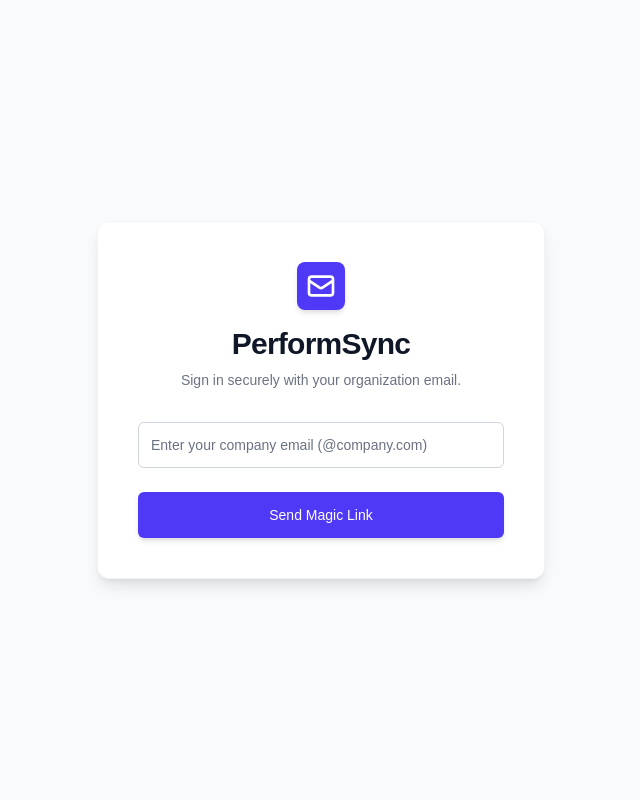
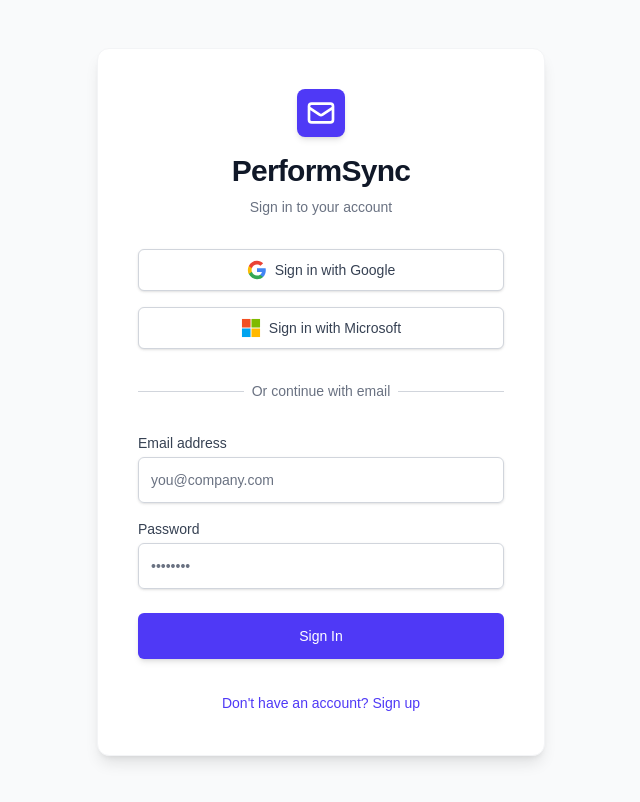
Before and after one commit to srohithadithya/PerformSync, a Next.js app: page /login in a window 1280 px wide. Shown: the whole page, without its empty margins (319-959 px from the left). Built offline with nearby package versions, Linux system fonts and the light colour scheme; no server answers.

Commit message:
Feat: Complete Hybrid Auth and Global Header Navigation

```diff
--- a/src/app/layout.tsx
+++ b/src/app/layout.tsx
@@ -18,6 +18,8 @@ export const metadata: Metadata = {
   description: "Enterprise-grade Employee Self-Evaluation and Performance Management system.",
 };
 
+import Header from "@/components/Header";
+
 export default function RootLayout({ children }: { children: React.ReactNode }) {
   return (
     <html
@@ -26,6 +28,7 @@ export default function RootLayout({ children }: { children: React.ReactNode })
     >
       <body className="min-h-full flex flex-col">
         <Toaster position="top-right" />
+        <Header />
         {children}
       </body>
     </html>
--- a/src/app/login/page.tsx
+++ b/src/app/login/page.tsx
@@ -1,16 +1,19 @@
 "use client";
 
-import { useState, useEffect } from "react";
+import { useState, useEffect, Suspense } from "react";
 import { useRouter, useSearchParams } from "next/navigation";
 import { createClient } from "@/utils/supabase/client";
-import { Suspense } from 'react';
 
 function LoginFormComponent() {
   const [email, setEmail] = useState("");
+  const [password, setPassword] = useState("");
+  const [isSignUp, setIsSignUp] = useState(false);
   const [loading, setLoading] = useState(false);
   const [message, setMessage] = useState<{ type: 'success' | 'error', text: string } | null>(null);
+
   const supabase = createClient();
   const searchParams = useSearchParams();
+  const router = useRouter();
 
   useEffect(() => {
     const errorParam = searchParams.get('error');
@@ -19,32 +22,48 @@ function LoginFormComponent() {
     }
   }, [searchParams]);
 
-  const handleLogin = async (e: React.FormEvent) => {
+  const handleEmailAuth = async (e: React.FormEvent) => {
     e.preventDefault();
     setLoading(true);
     setMessage(null);
 
     try {
-      const { error } = await supabase.auth.signInWithOtp({
+      if (isSignUp) {
+        const { error } = await supabase.auth.signUp({
           email,
+          password,
           options: {
             emailRedirectTo: `${window.location.origin}/auth/callback`,
           },
         });
-
-      if (error) {
-        setMessage({ type: 'error', text: error.message });
+        if (error) throw error;
+        setMessage({ type: 'success', text: "Account created! Check your email to verify if required, or simply try logging in." });
       } else {
-        setMessage({ type: 'success', text: "Check your email for the magic link!" });
+        const { error } = await supabase.auth.signInWithPassword({
+          email,
+          password,
+        });
+        if (error) throw error;
+        router.push('/auth/role-check');
       }
-    } catch (err: unknown) {
-      if (err instanceof Error) {
+    } catch (err: any) {
       setMessage({ type: 'error', text: err.message || "An unexpected error occurred." });
-      } else {
-        setMessage({ type: 'error', text: "An unexpected error occurred." });
-      }
     } finally {
       setLoading(false);
+    }
+  };
+
+  const handleOAuthLogin = async (provider: 'google' | 'azure') => {
+    try {
+      const { error } = await supabase.auth.signInWithOAuth({
+        provider,
+        options: {
+          redirectTo: `${window.location.origin}/auth/callback`,
+        },
+      });
+      if (error) throw error;
+    } catch (err: any) {
+      setMessage({ type: 'error', text: err.message });
     }
   };
 
@@ -60,18 +79,62 @@ function LoginFormComponent() {
             </div>
           </div>
           <h2 className="mt-2 text-center text-3xl font-extrabold text-gray-900 tracking-tight">PerformSync</h2>
-          <p className="mt-2 text-center text-sm text-gray-500">Sign in securely with your organization email.</p>
+          <p className="mt-2 text-center text-sm text-gray-500">
+            {isSignUp ? "Create a new account" : "Sign in to your account"}
+          </p>
         </div>
 
-        <form className="mt-8 space-y-6" onSubmit={handleLogin}>
         {message && (
           <div className={`p-4 rounded-md text-sm ${message.type === 'success' ? 'bg-green-50 text-green-800 border border-green-200' : 'bg-red-50 text-red-800 border border-red-200'}`}>
             {message.text}
           </div>
         )}
 
+        <div className="space-y-4">
+          <button
+            onClick={() => handleOAuthLogin('google')}
+            type="button"
+            className="w-full flex justify-center items-center py-2.5 px-4 border border-gray-300 rounded-md shadow-sm bg-white text-sm font-medium text-gray-700 hover:bg-gray-50 transition-colors"
+          >
+            <svg className="w-5 h-5 mr-2" viewBox="0 0 24 24" xmlns="http://www.w3.org/2000/svg">
+              <path d="M22.56 12.25c0-.78-.07-1.53-.2-2.25H12v4.26h5.92c-.26 1.37-1.04 2.53-2.21 3.31v2.77h3.57c2.08-1.92 3.28-4.74 3.28-8.09z" fill="#4285F4"/>
+              <path d="M12 23c2.97 0 5.46-.98 7.28-2.66l-3.57-2.77c-.98.66-2.23 1.06-3.71 1.06-2.86 0-5.29-1.93-6.16-4.53H2.18v2.84C3.99 20.53 7.7 23 12 23z" fill="#34A853"/>
+              <path d="M5.84 14.09c-.22-.66-.35-1.36-.35-2.09s.13-1.43.35-2.09V7.07H2.18C1.43 8.55 1 10.22 1 12s.43 3.45 1.18 4.93l2.85-2.22.81-.62z" fill="#FBBC05"/>
+              <path d="M12 5.38c1.62 0 3.06.56 4.21 1.64l3.15-3.15C17.45 2.09 14.97 1 12 1 7.7 1 3.99 3.47 2.18 7.07l3.66 2.84c.87-2.6 3.3-4.53 6.16-4.53z" fill="#EA4335"/>
+            </svg>
+            Sign in with Google
+          </button>
+
+          <button
+            onClick={() => handleOAuthLogin('azure')}
+            type="button"
+            className="w-full flex justify-center items-center py-2.5 px-4 border border-gray-300 rounded-md shadow-sm bg-white text-sm font-medium text-gray-700 hover:bg-gray-50 transition-colors"
+          >
+            <svg className="w-5 h-5 mr-2" viewBox="0 0 21 21" xmlns="http://www.w3.org/2000/svg">
+              <path fill="#f25022" d="M1 1h9v9H1z"/>
+              <path fill="#00a4ef" d="M1 11h9v9H1z"/>
+              <path fill="#7fba00" d="M11 1h9v9h-9z"/>
+              <path fill="#ffb900" d="M11 11h9v9h-9z"/>
+            </svg>
+            Sign in with Microsoft
+          </button>
+        </div>
+
+        <div className="mt-6">
+          <div className="relative">
+            <div className="absolute inset-0 flex items-center">
+              <div className="w-full border-t border-gray-300" />
+            </div>
+            <div className="relative flex justify-center text-sm">
+              <span className="px-2 bg-white text-gray-500">Or continue with email</span>
+            </div>
+          </div>
+        </div>
+
+        <form className="mt-6 space-y-6" onSubmit={handleEmailAuth}>
+          <div className="space-y-4">
             <div>
-            <label htmlFor="email-address" className="sr-only">Email address</label>
+              <label htmlFor="email-address" className="block text-sm font-medium text-gray-700 mb-1">Email address</label>
               <input
                 id="email-address"
                 name="email"
@@ -80,9 +143,25 @@ function LoginFormComponent() {
                 required
                 value={email}
                 onChange={(e) => setEmail(e.target.value)}
-              className="appearance-none rounded-md relative block w-full px-3 py-3 border border-gray-300 placeholder-gray-500 text-gray-900 focus:outline-none focus:ring-indigo-500 focus:border-indigo-500 focus:z-10 sm:text-sm"
-              placeholder="Enter your company email (@company.com)"
+                className="appearance-none rounded-md relative block w-full px-3 py-3 border border-gray-300 placeholder-gray-500 text-gray-900 focus:outline-none focus:ring-indigo-500 focus:border-indigo-500 sm:text-sm shadow-sm"
+                placeholder="you@company.com"
               />
+            </div>
+
+            <div>
+              <label htmlFor="password" className="block text-sm font-medium text-gray-700 mb-1">Password</label>
+              <input
+                id="password"
+                name="password"
+                type="password"
+                autoComplete={isSignUp ? "new-password" : "current-password"}
+                required
+                value={password}
+                onChange={(e) => setPassword(e.target.value)}
+                className="appearance-none rounded-md relative block w-full px-3 py-3 border border-gray-300 placeholder-gray-500 text-gray-900 focus:outline-none focus:ring-indigo-500 focus:border-indigo-500 sm:text-sm shadow-sm"
+                placeholder="••••••••"
+              />
+            </div>
           </div>
 
           <div>
@@ -91,10 +170,20 @@ function LoginFormComponent() {
               disabled={loading}
               className="group relative w-full flex justify-center py-3 px-4 border border-transparent text-sm font-medium rounded-md text-white bg-indigo-600 hover:bg-indigo-700 focus:outline-none focus:ring-2 focus:ring-offset-2 focus:ring-indigo-500 shadow-md transition-colors disabled:opacity-50"
             >
-              {loading ? "Sending Magic Link..." : "Send Magic Link"}
+              {loading ? "Processing..." : (isSignUp ? "Create Account" : "Sign In")}
             </button>
           </div>
         </form>
+
+        <div className="text-center mt-4">
+          <button
+            type="button"
+            onClick={() => { setIsSignUp(!isSignUp); setMessage(null); }}
+            className="text-sm text-indigo-600 hover:text-indigo-800 font-medium transition-colors"
+          >
+            {isSignUp ? "Already have an account? Sign in" : "Don't have an account? Sign up"}
+          </button>
+        </div>
       </div>
     </div>
   );
--- /dev/null
+++ b/src/components/Header.tsx
@@ -0,0 +1,82 @@
+"use client";
+
+import { useEffect, useState } from "react";
+import Link from "next/link";
+import { useRouter, usePathname } from "next/navigation";
+import { createClient } from "@/utils/supabase/client";
+
+export default function Header() {
+  const [user, setUser] = useState<any>(null);
+  const router = useRouter();
+  const pathname = usePathname();
+  const supabase = createClient();
+
+  useEffect(() => {
+    const fetchUser = async () => {
+      const { data } = await supabase.auth.getUser();
+      setUser(data.user);
+    };
+
+    fetchUser();
+
+    // Listen for auth changes
+    const { data: authListener } = supabase.auth.onAuthStateChange((event, session) => {
+      if (event === "SIGNED_OUT") setUser(null);
+      else if (session) setUser(session.user);
+    });
+
+    return () => {
+      authListener.subscription.unsubscribe();
+    };
+  }, [supabase]);
+
+  const handleSignOut = async () => {
+    await supabase.auth.signOut();
+    router.push("/login");
+  };
+
+  // Don't show header on login page or landing page (optional)
+  if (pathname === "/login" || pathname === "/") return null;
+
+  return (
+    <header className="bg-white border-b border-gray-200 shadow-sm sticky top-0 z-50">
+      <div className="max-w-7xl mx-auto px-4 sm:px-6 lg:px-8">
+        <div className="flex justify-between h-16 items-center">
+          <div className="flex-shrink-0 flex items-center">
+            <Link href="/" className="flex items-center gap-2 text-indigo-600 hover:text-indigo-800 transition-colors">
+              <svg className="w-6 h-6" fill="none" stroke="currentColor" viewBox="0 0 24 24">
+                <path strokeLinecap="round" strokeLinejoin="round" strokeWidth="2" d="M3 8l7.89 5.26a2 2 0 002.22 0L21 8M5 19h14a2 2 0 002-2V7a2 2 0 00-2-2H5a2 2 0 00-2 2v10a2 2 0 002 2z"></path>
+              </svg>
+              <span className="font-bold text-xl tracking-tight text-gray-900">PerformSync</span>
+            </Link>
+          </div>
+
+          <div className="flex items-center space-x-4">
+            <Link href="/" className="text-sm font-medium text-gray-500 hover:text-gray-900 transition-colors">
+              Home
+            </Link>
+
+            {user ? (
+              <div className="flex items-center gap-4 border-l pl-4 ml-4 border-gray-200">
+                <span className="text-sm text-gray-500 hidden sm:inline-block truncate max-w-[200px]">{user.email}</span>
+                <button
+                  onClick={handleSignOut}
+                  className="inline-flex items-center justify-center px-4 py-2 border border-transparent text-sm font-medium rounded-md text-red-700 bg-red-50 hover:bg-red-100 focus:outline-none focus:ring-2 focus:ring-offset-2 focus:ring-red-500 transition-colors"
+                >
+                  Sign Out
+                </button>
+              </div>
+            ) : (
+              <Link
+                href="/login"
+                className="inline-flex items-center justify-center px-4 py-2 border border-transparent text-sm font-medium rounded-md text-white bg-indigo-600 hover:bg-indigo-700 focus:outline-none focus:ring-2 focus:ring-offset-2 focus:ring-indigo-500 transition-colors"
+              >
+                Sign In
+              </Link>
+            )}
+          </div>
+        </div>
+      </div>
+    </header>
+  );
+}
```
Lines whose indentation alone changed are shown as unchanged.
